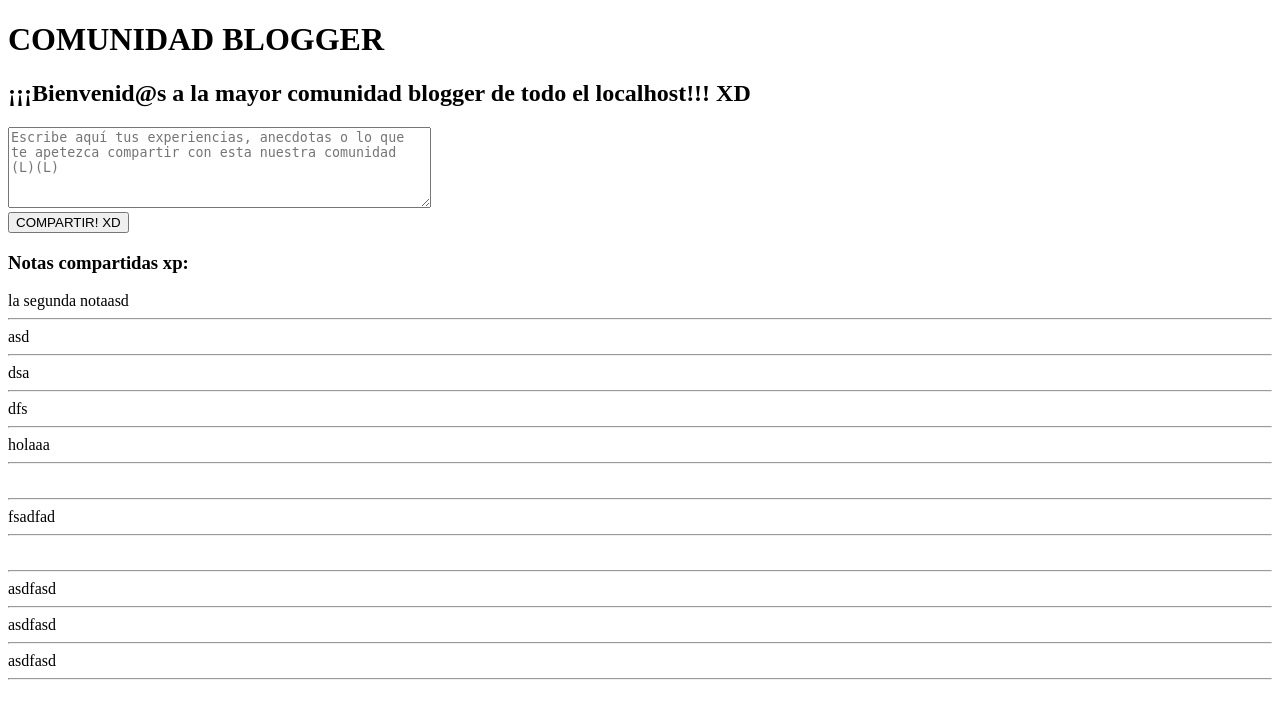
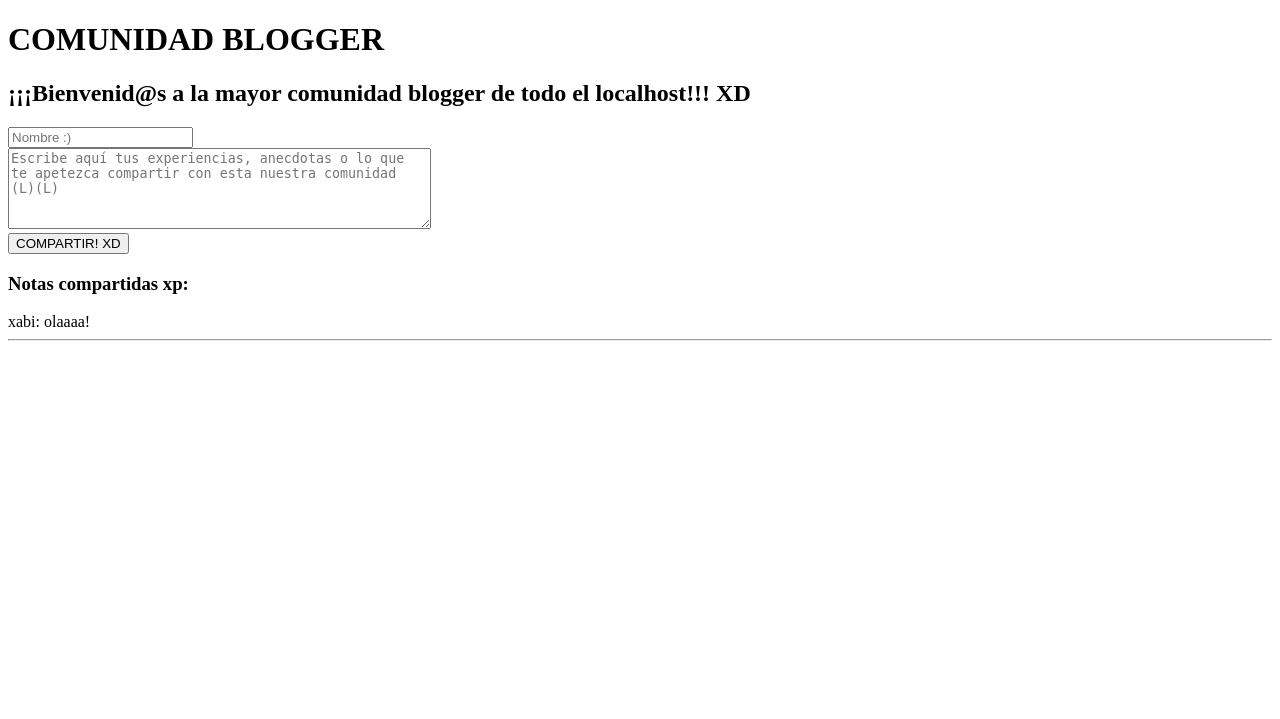
Before and after one commit to xghermo/examen-git, a PHP site: page / in a window 1280 px wide. Shown: the top 719 px of the page. Run offline with PHP 8.4, Linux system fonts and the light colour scheme.

Commit message:
Actualiado con el Header y el nombre de usuario

```diff
--- a/index.php
+++ b/index.php
@@ -11,8 +11,9 @@
     <h2>¡¡¡Bienvenid@s a la mayor comunidad blogger de todo el localhost!!! XD</h2>
 
     <form action="notas.php" method="POST">
-        <label for="texto"></label>
-        <textarea name="texto" id="texto" cols="50" rows="5" placeholder="Escribe aquí tus experiencias, anecdotas o lo que te apetezca compartir con esta nuestra comunidad (L)(L)"></textarea>
+        <input type="text" name="nombre" id="nombre" placeholder="Nombre :)" required>
+        <br>
+        <textarea name="texto" id="texto" cols="50" rows="5" placeholder="Escribe aquí tus experiencias, anecdotas o lo que te apetezca compartir con esta nuestra comunidad (L)(L)" required></textarea>
         <br>
         <button>COMPARTIR! XD</button>
     </form>
--- a/notas.php
+++ b/notas.php
@@ -1,8 +1,10 @@
 <?php
+    header("Location: index.php");
+
 
     if ($_SERVER["REQUEST_METHOD"]=="POST"){
 
-    $notaIntroducida=$_POST['texto'];
+    $notaIntroducida=($_POST['nombre']).": ".($_POST['texto']);
 
     $notas="notas.txt";
 
@@ -11,5 +13,4 @@
     fclose($abrir);
     }
 
-
 ?>
--- a/notas.txt
+++ b/notas.txt
@@ -1,11 +1 @@
-la segunda notaasd
-asd
-dsa
-dfs
-holaaa
-
-fsadfad
-
-asdfasd
-asdfasd
-asdfasd
+xabi: olaaaa!
```
